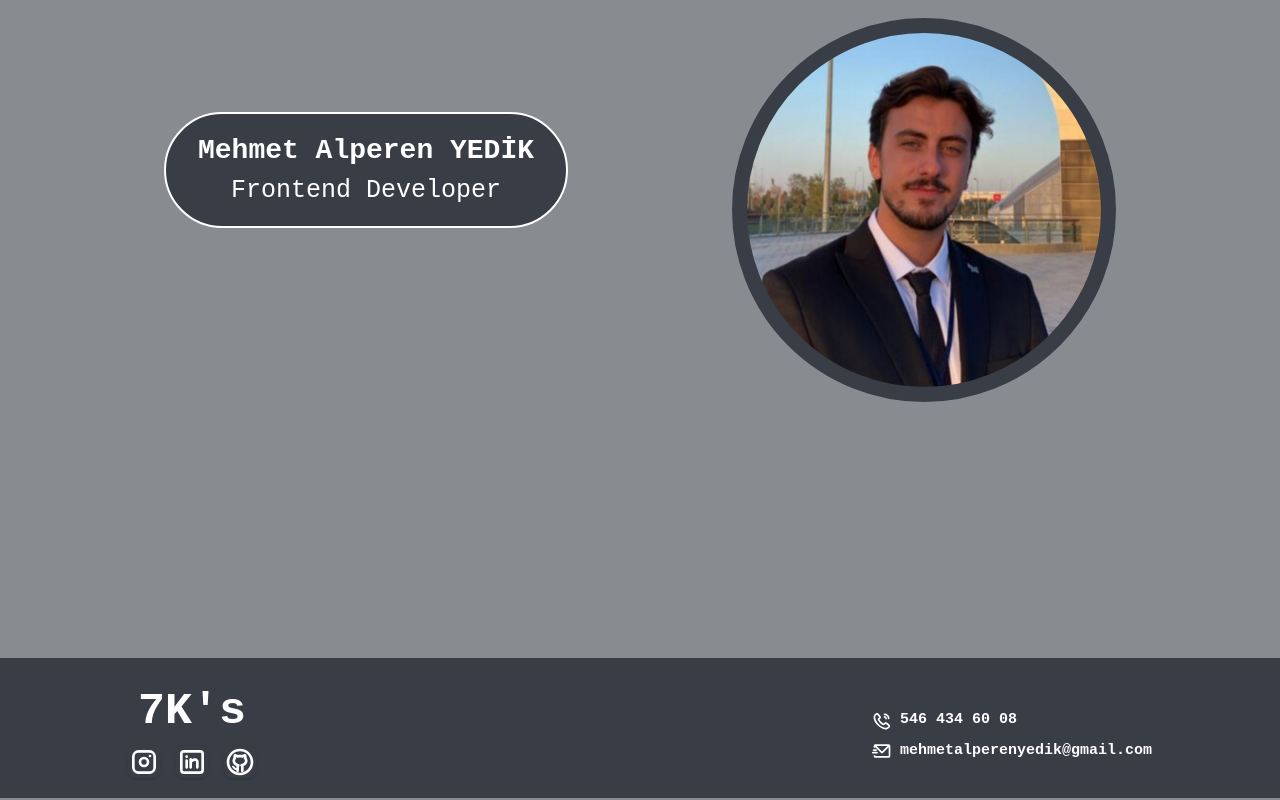
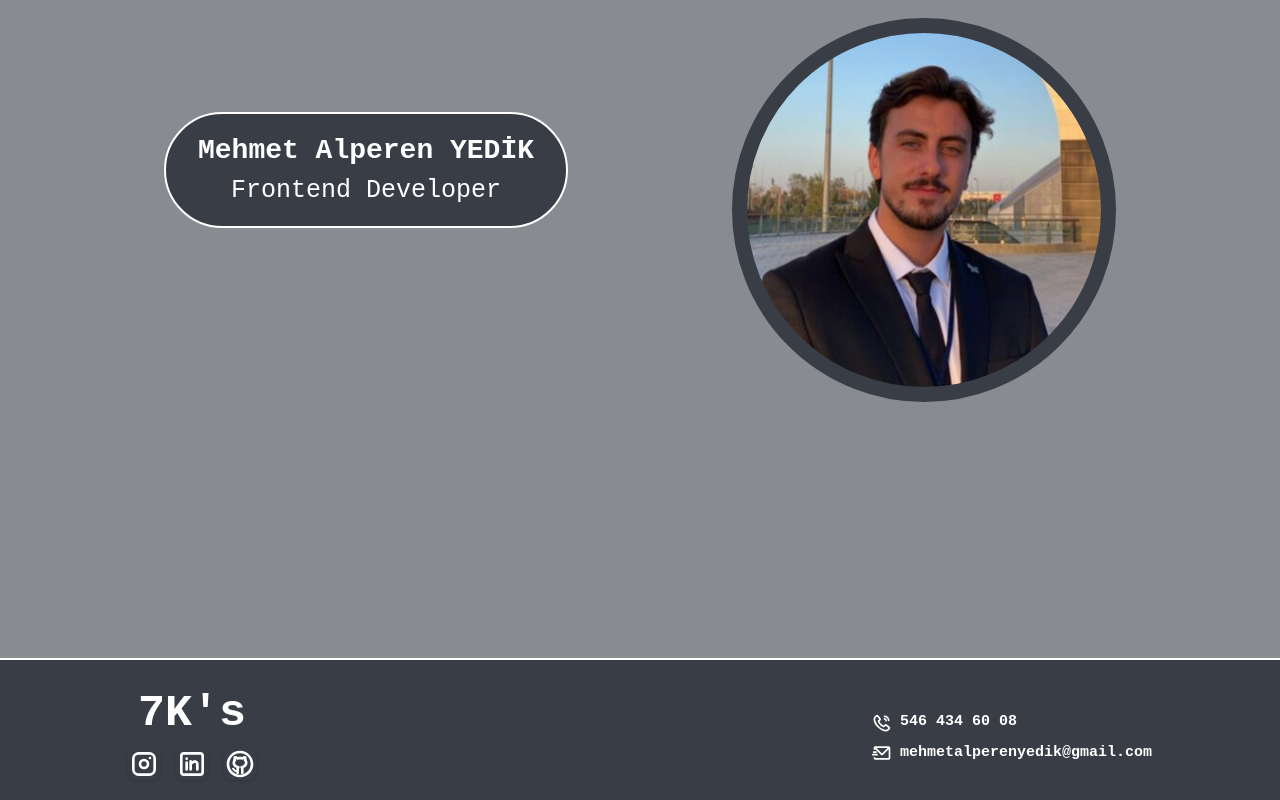
Before and after one commit to Alperen7K/7k-portfolio, a React (Create React App) app: page / in a window 1280 px wide. Shown: the part 212-1012 px from the top of the page. Built offline with nearby package versions, Linux system fonts and the light colour scheme.

Commit message:
Added border

```diff
--- a/src/layouts/Footer.tsx
+++ b/src/layouts/Footer.tsx
@@ -11,7 +11,7 @@ export const Footer = () => {
   "w-8 shadow rounded-lg  hover:bg-antrasit duration-300 hover:scale-[1.04] ";
  const navigate = useNavigate();
  return (
-  <div className="w-full bg-gri flex items-center justify-center">
+  <div className="w-full bg-gri flex items-center justify-center border-solid border-t-2 border-white">
    <div className="w-[80vw] py-5 flex flex-col sm:flex-row sm:justify-between items-center gap-y-4 ">
     <div className="flex flex-col items-center gap-y-2 sm:gap-y-0">
      <div
```
